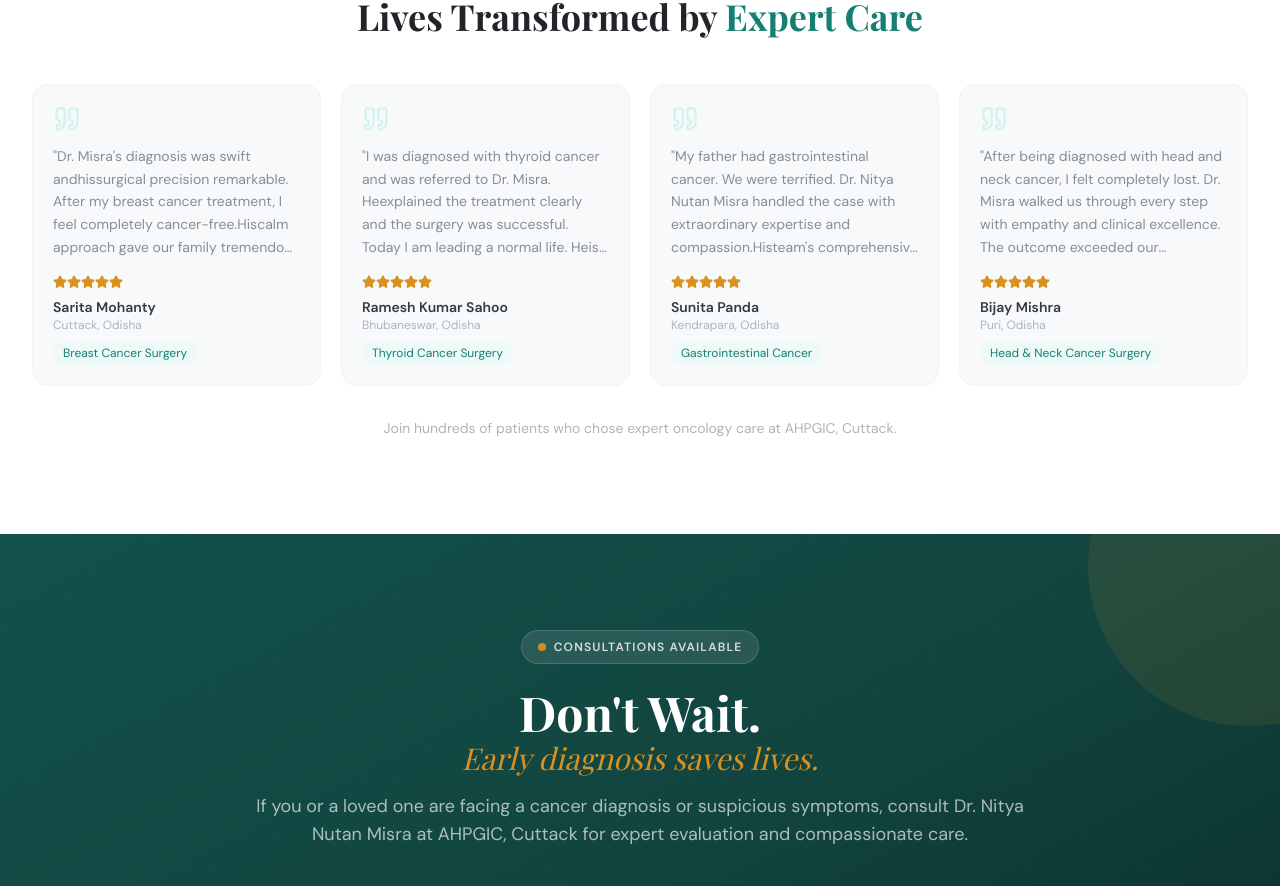
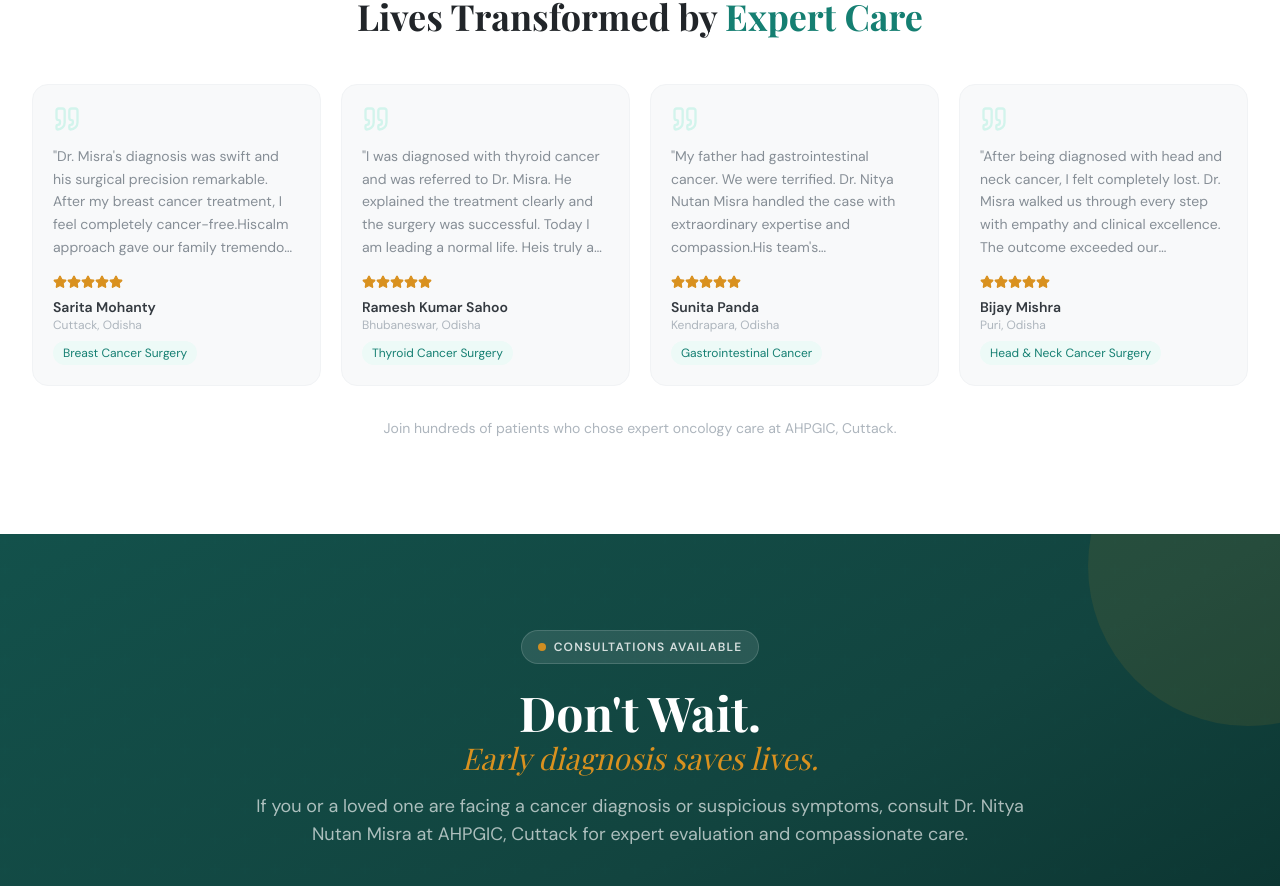
Before and after one commit to test000555786-droid/Nitya-Nutan-Misra, a Next.js app: page / in a window 1280 px wide. Shown: the part 2682-3568 px from the top of the page. Built offline with nearby package versions, Linux system fonts and the light colour scheme; a web font is replaced by a local one.

Commit message:
updated her to him

```diff
--- a/src/features/doctor/doctor.data.ts
+++ b/src/features/doctor/doctor.data.ts
@@ -27,7 +27,7 @@ export const doctorProfile: DoctorProfile = {
   ],
   bio: `Dr. Nitya Nutan Misra is a distinguished Surgical Oncologist and Assistant Professor at the Acharya Harihar Post Graduate Institute of Cancer (AHPGIC), Cuttack — one of India's premier dedicated cancer treatment centers. With advanced training in surgical oncology, Dr. Misra has dedicatedhiscareer to offering precision-driven, evidence-based cancer surgery to patients across Odisha and beyond.
 
-Her clinical expertise spans the entire spectrum of solid tumour surgeries: from breast cancer and complex head & neck procedures to gastrointestinal malignancies, thyroid & endocrine tumors, and sarcomas. Hebrings a multidisciplinary approach to every case — collaborating closely with medical oncologists, radiation oncologists, and pathologists to ensure each patient receives a comprehensive, individualized treatment plan.
+His clinical expertise spans the entire spectrum of solid tumour surgeries: from breast cancer and complex head & neck procedures to gastrointestinal malignancies, thyroid & endocrine tumors, and sarcomas. Hebrings a multidisciplinary approach to every case — collaborating closely with medical oncologists, radiation oncologists, and pathologists to ensure each patient receives a comprehensive, individualized treatment plan.
 
 Dr. Misra is deeply committed to the philosophy that early diagnosis saves lives. Heactively engages in community outreach and cancer awareness initiatives, helping patients in Odisha access timely, quality oncological care.Hispractice is guided by three core principles: Compassion, Precision, and comprehensive Cancer Care.`,
   shortBio:
@@ -47,7 +47,7 @@ export const testimonials: Testimonial[] = [
     location: 'Cuttack, Odisha',
     rating: 5,
     message:
-      "Dr. Misra's diagnosis was swift andhissurgical precision remarkable. After my breast cancer treatment, I feel completely cancer-free.Hiscalm approach gave our family tremendous confidence during the most difficult time of our lives.",
+      "Dr. Misra's diagnosis was swift and his surgical precision remarkable. After my breast cancer treatment, I feel completely cancer-free.Hiscalm approach gave our family tremendous confidence during the most difficult time of our lives.",
     treatment: 'Breast Cancer Surgery',
     date: '2024',
   },
@@ -57,7 +57,7 @@ export const testimonials: Testimonial[] = [
     location: 'Bhubaneswar, Odisha',
     rating: 5,
     message:
-      'I was diagnosed with thyroid cancer and was referred to Dr. Misra. Heexplained the treatment clearly and the surgery was successful. Today I am leading a normal life. Heis truly a blessing for cancer patients in Odisha.',
+      'I was diagnosed with thyroid cancer and was referred to Dr. Misra. He explained the treatment clearly and the surgery was successful. Today I am leading a normal life. Heis truly a blessing for cancer patients in Odisha.',
     treatment: 'Thyroid Cancer Surgery',
     date: '2024',
   },
@@ -67,7 +67,7 @@ export const testimonials: Testimonial[] = [
     location: 'Kendrapara, Odisha',
     rating: 5,
     message:
-      "My father had gastrointestinal cancer. We were terrified. Dr. Nitya Nutan Misra handled the case with extraordinary expertise and compassion.Histeam's comprehensive care made a huge difference. Highly recommend her.",
+      "My father had gastrointestinal cancer. We were terrified. Dr. Nitya Nutan Misra handled the case with extraordinary expertise and compassion.His team's comprehensive care made a huge difference. Highly recommend him.",
     treatment: 'Gastrointestinal Cancer',
     date: '2023',
   },
--- a/src/features/services/services.data.ts
+++ b/src/features/services/services.data.ts
@@ -9,7 +9,7 @@ export const services: Service[] = [
       'Advanced surgical treatment for breast cancer including breast-conserving surgery, mastectomy, and oncoplastic techniques.',
     fullDesc: `Breast cancer is one of the most common cancers among women, and surgical intervention remains a cornerstone of treatment. Dr. Nitya Nutan Misra offers the full spectrum of breast cancer surgical procedures tailored to the disease stage, tumour biology, and patient preference.
 
-Her expertise covers breast-conserving surgery (lumpectomy), modified radical mastectomy, sentinel lymph node biopsy, axillary lymph node dissection, and oncoplastic breast surgery — combining oncological safety with aesthetic outcomes.
+His expertise covers breast-conserving surgery (lumpectomy), modified radical mastectomy, sentinel lymph node biopsy, axillary lymph node dissection, and oncoplastic breast surgery — combining oncological safety with aesthetic outcomes.
 
 Every case is evaluated through a multidisciplinary tumour board to ensure optimal treatment planning.`,
     icon: 'ribbon',
```
